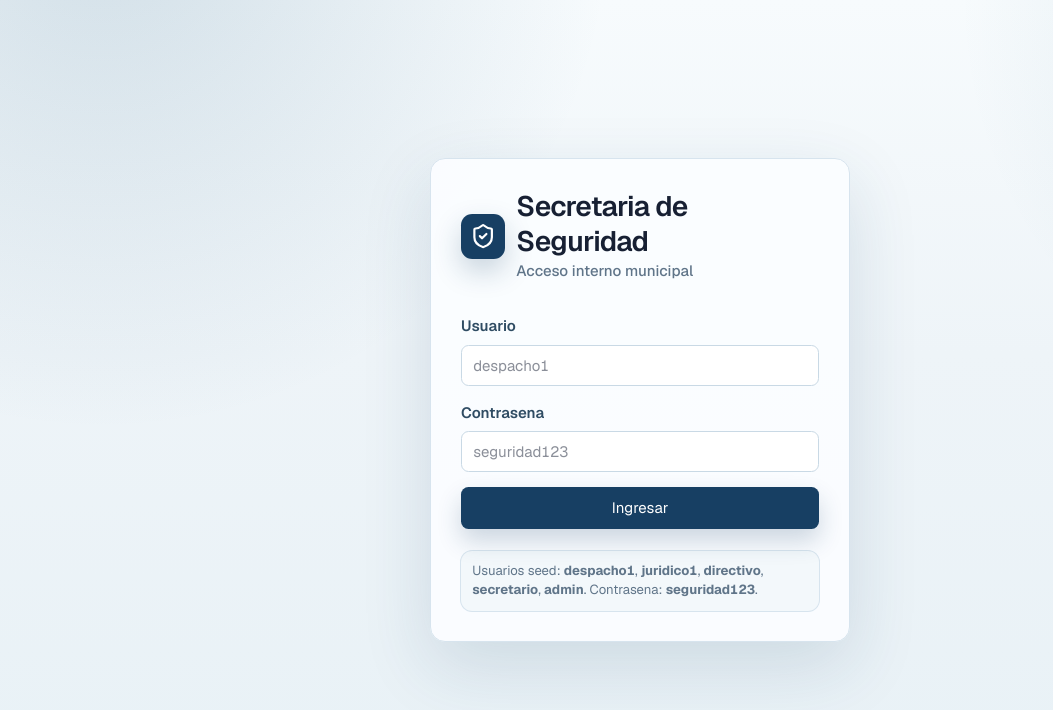
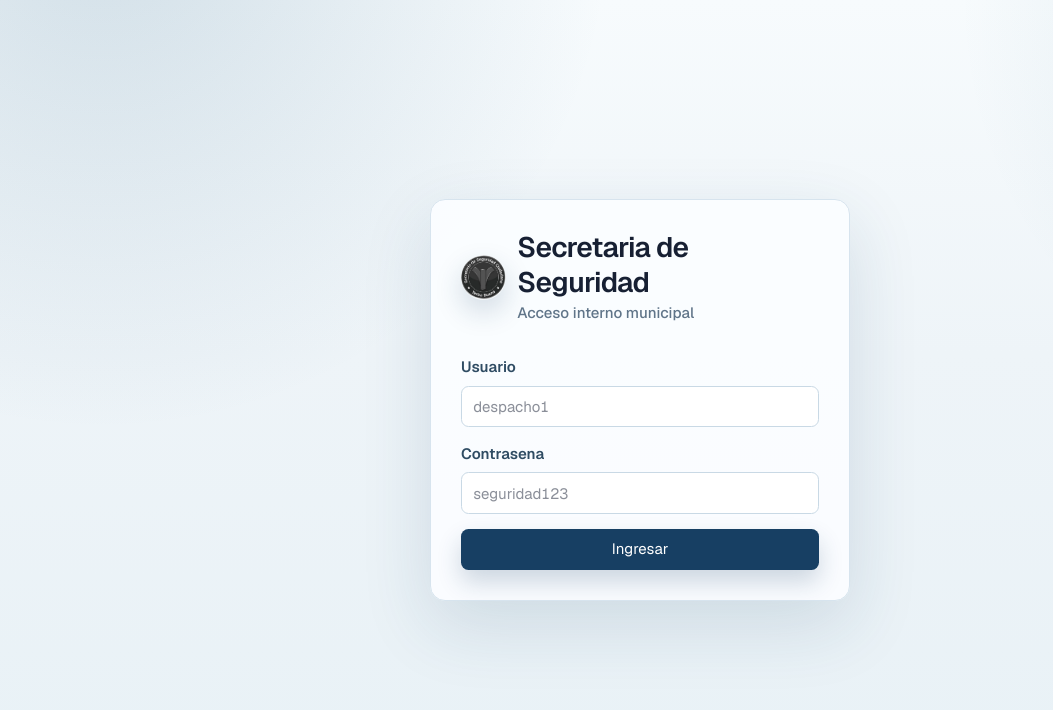
Before and after one commit to YBuenaGit/proyecto-pp4, a Next.js app: page /login in a window 1280 px wide. Shown: the top 710 px of the page, without its empty margins (0-1053 px from the left). Built offline with nearby package versions, Linux system fonts and the light colour scheme.

Commit message:
Refactor code structure for improved readability and maintainability

```diff
--- a/src/app/(auth)/login/page.tsx
+++ b/src/app/(auth)/login/page.tsx
@@ -1,4 +1,4 @@
-import { ShieldCheck } from "lucide-react";
+import Image from "next/image";
 import { loginAction } from "./actions";
 
 export default async function LoginPage({
@@ -13,9 +13,13 @@ export default async function LoginPage({
     <main className="flex min-h-screen items-center justify-center px-4 py-10">
       <div className="w-full max-w-md overflow-hidden rounded-2xl border border-[#d7e4ee] bg-[#fbfdff]/[0.96] p-8 shadow-[0_24px_70px_rgba(26,68,104,0.14)]">
         <div className="mb-8 flex items-center gap-3">
-          <div className="flex h-12 w-12 items-center justify-center rounded-xl bg-[#173f63] text-white shadow-[0_12px_28px_rgba(23,63,99,0.22)]">
-            <ShieldCheck className="h-7 w-7" />
-          </div>
+          <Image
+            src="/logo-gum1.webp"
+            alt="Logo Secretaria de Seguridad Ciudadana Yerba Buena"
+            width={48}
+            height={48}
+            className="h-12 w-12 shrink-0 rounded-full object-contain shadow-[0_12px_28px_rgba(23,63,99,0.18)]"
+          />
           <div>
             <h1 className="text-2xl font-semibold tracking-[-0.025em] text-[#172033]">Secretaria de Seguridad</h1>
             <p className="text-sm font-medium text-[#607589]">Acceso interno municipal</p>
@@ -55,10 +59,10 @@ export default async function LoginPage({
           </button>
         </form>
 
-        <div className="mt-6 rounded-xl bg-[#f3f8fb] p-3 text-xs leading-5 text-[#607589] ring-1 ring-[#d7e4ee]">
+        {/* <div className="mt-6 rounded-xl bg-[#f3f8fb] p-3 text-xs leading-5 text-[#607589] ring-1 ring-[#d7e4ee]">
           Usuarios seed: <strong>despacho1</strong>, <strong>juridico1</strong>, <strong>directivo</strong>,{" "}
           <strong>secretario</strong>, <strong>admin</strong>. Contrasena: <strong>seguridad123</strong>.
-        </div>
+        </div> */}
       </div>
     </main>
   );
--- a/src/components/layout/app-shell.tsx
+++ b/src/components/layout/app-shell.tsx
@@ -1,5 +1,5 @@
 import Link from "next/link";
-import { ShieldCheck } from "lucide-react";
+import Image from "next/image";
 import { ROLE_LABELS } from "@/lib/constants";
 import { visibleModules } from "@/lib/rbac";
 import type { CurrentUser } from "@/lib/types";
@@ -47,9 +47,13 @@ export function AppShell({ user, children }: { user: CurrentUser; children: Reac
     <div className="min-h-screen text-[#172033]">
       <aside className="fixed inset-y-0 left-0 z-30 hidden w-72 border-r border-[#d7e4ee] bg-[#fbfdff]/[0.96] shadow-[18px_0_44px_rgba(26,68,104,0.08)] backdrop-blur lg:block">
         <div className="flex h-[4.75rem] items-center gap-3 border-b border-[#d7e4ee] px-4">
-          <div className="flex h-11 w-11 items-center justify-center rounded-xl bg-[#173f63] text-white shadow-[0_12px_28px_rgba(23,63,99,0.22)]">
-            <ShieldCheck className="h-6 w-6" />
-          </div>
+          <Image
+            src="/logo-gum1.webp"
+            alt="Logo Secretaria de Seguridad Ciudadana Yerba Buena"
+            width={44}
+            height={44}
+            className="h-11 w-11 shrink-0 rounded-full object-contain shadow-[0_12px_28px_rgba(23,63,99,0.18)]"
+          />
           <div>
             <p className="text-sm font-semibold tracking-[-0.01em] text-[#132f49]">Seguridad Municipal</p>
             <p className="text-xs font-medium text-[#6a7f91]">Gestion interna</p>
@@ -62,9 +66,13 @@ export function AppShell({ user, children }: { user: CurrentUser; children: Reac
         <header className="sticky top-0 z-20 border-b border-[#d7e4ee] bg-[#fbfdff]/[0.88] shadow-[0_12px_34px_rgba(26,68,104,0.07)] backdrop-blur-xl">
           <div className="mx-auto flex min-h-16 max-w-[1540px] items-center justify-between gap-3 px-3 py-2 sm:px-5 lg:px-7">
             <Link href="/" className="flex items-center gap-2 text-sm font-semibold text-[#132f49] lg:hidden">
-              <span className="flex h-9 w-9 items-center justify-center rounded-xl bg-[#173f63] text-white">
-                <ShieldCheck className="h-5 w-5" />
-              </span>
+              <Image
+                src="/logo-gum1.webp"
+                alt="Logo Secretaria de Seguridad Ciudadana Yerba Buena"
+                width={36}
+                height={36}
+                className="h-9 w-9 shrink-0 rounded-full object-contain"
+              />
               Seguridad Municipal
             </Link>
             <div className="hidden text-sm font-medium text-[#65798c] lg:block">Sistema interno de gestion juridica y operativa</div>
```
Also changed, not shown: public/logo-gum1.webp (added).
